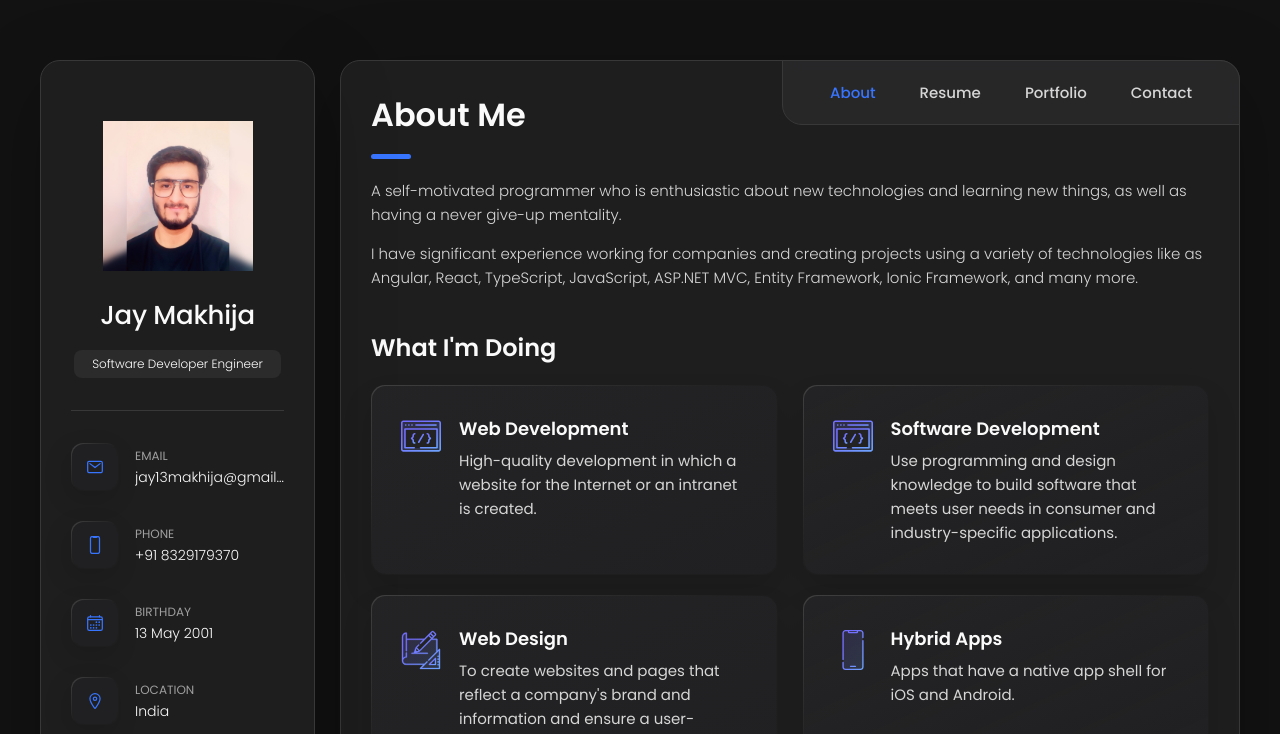
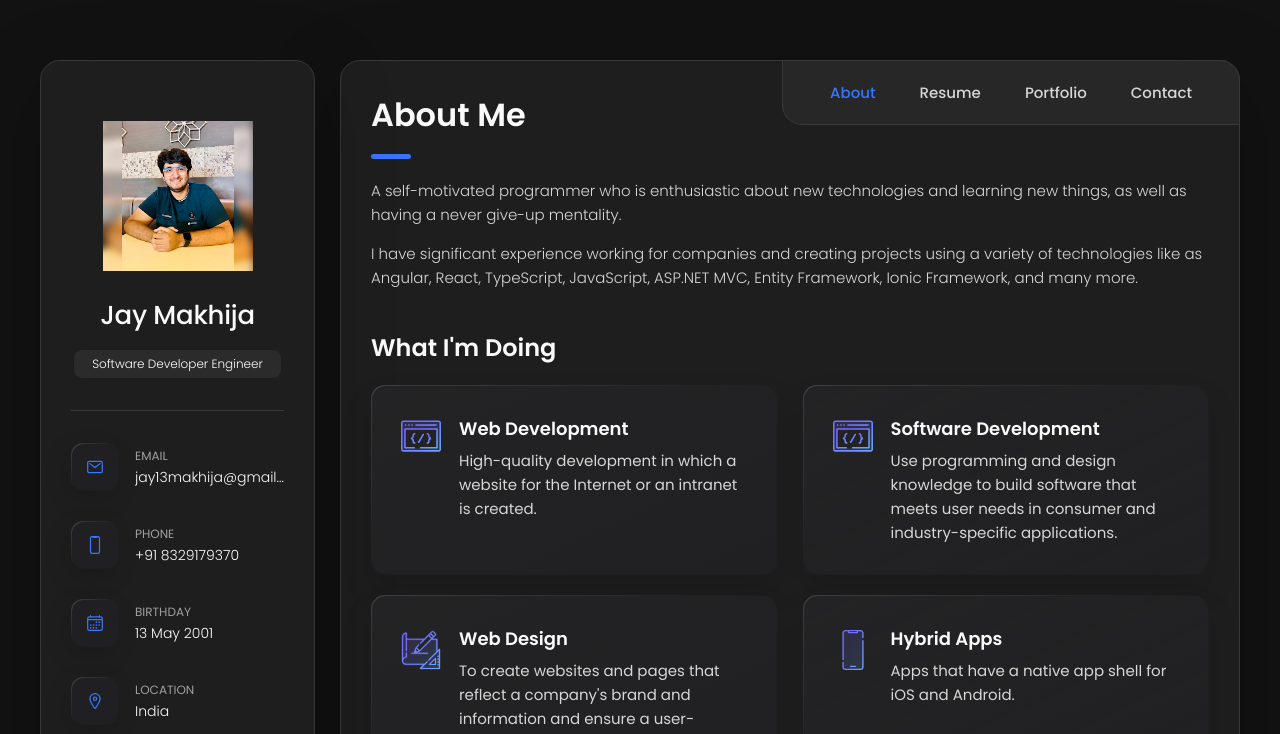
Before and after one commit to jay13makhija/Portfolio, a plain HTML site: page index.html in a window 1280 px wide. Shown: the top 734 px of the page. Drawn offline with nearby package versions, Linux system fonts and the light colour scheme.

Commit message:
changeProfilePic

```diff
--- a/index.html
+++ b/index.html
@@ -42,7 +42,7 @@
       <div class="sidebar-info">
 
         <figure class="avatar-box">
-          <img src="./assets/images/my-avatar.jpg" alt="Jay Makhija" width="80">
+          <img src="./assets/images/profile.png" alt="Jay Makhija" width="80">
         </figure>
 
         <div class="info-content">
```
Also changed, not shown: assets/images/my-avatar.jpg (deleted), assets/images/profile.png (added).
